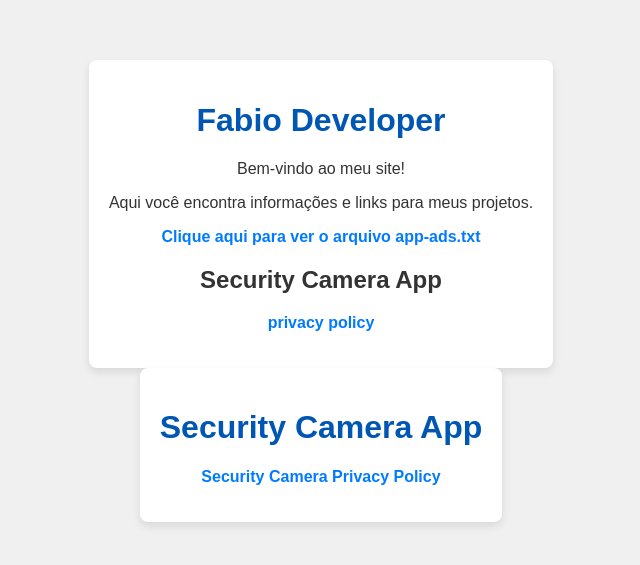
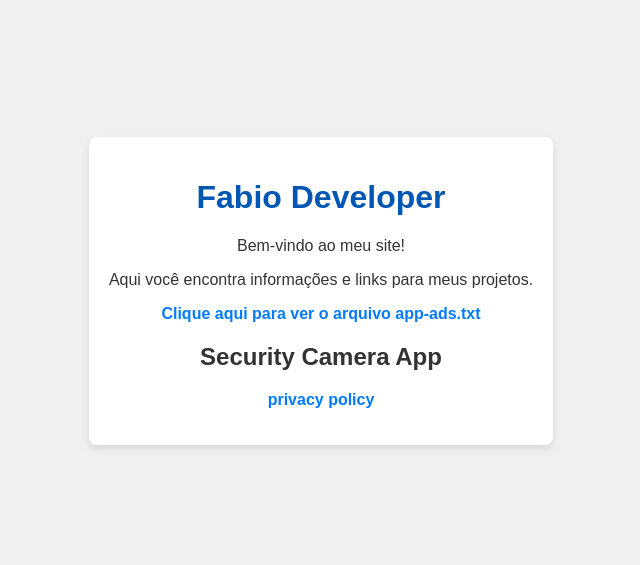
Before and after one commit to fabioskb/fabioskb.github.io, a plain HTML site: page index.html in a window 1280 px wide. Shown: the part 109-674 px from the top of the page, without its empty margins (319-959 px from the left). Drawn offline with Linux system fonts and the light colour scheme.

Commit message:
Remove security camera app section from index.html
Removed the security camera app section from the HTML.

```diff
--- a/index.html
+++ b/index.html
@@ -51,12 +51,6 @@
         </p>
     </div>
 
-        <div class="container">
-        <h1>Security Camera App</h1>
-        <p>
-            <a href="./security_camera_privacy_policy.html" target="_blank">Security Camera Privacy Policy</a>
-        </p>
-    </div>
 
 </body>
 </html>
```
